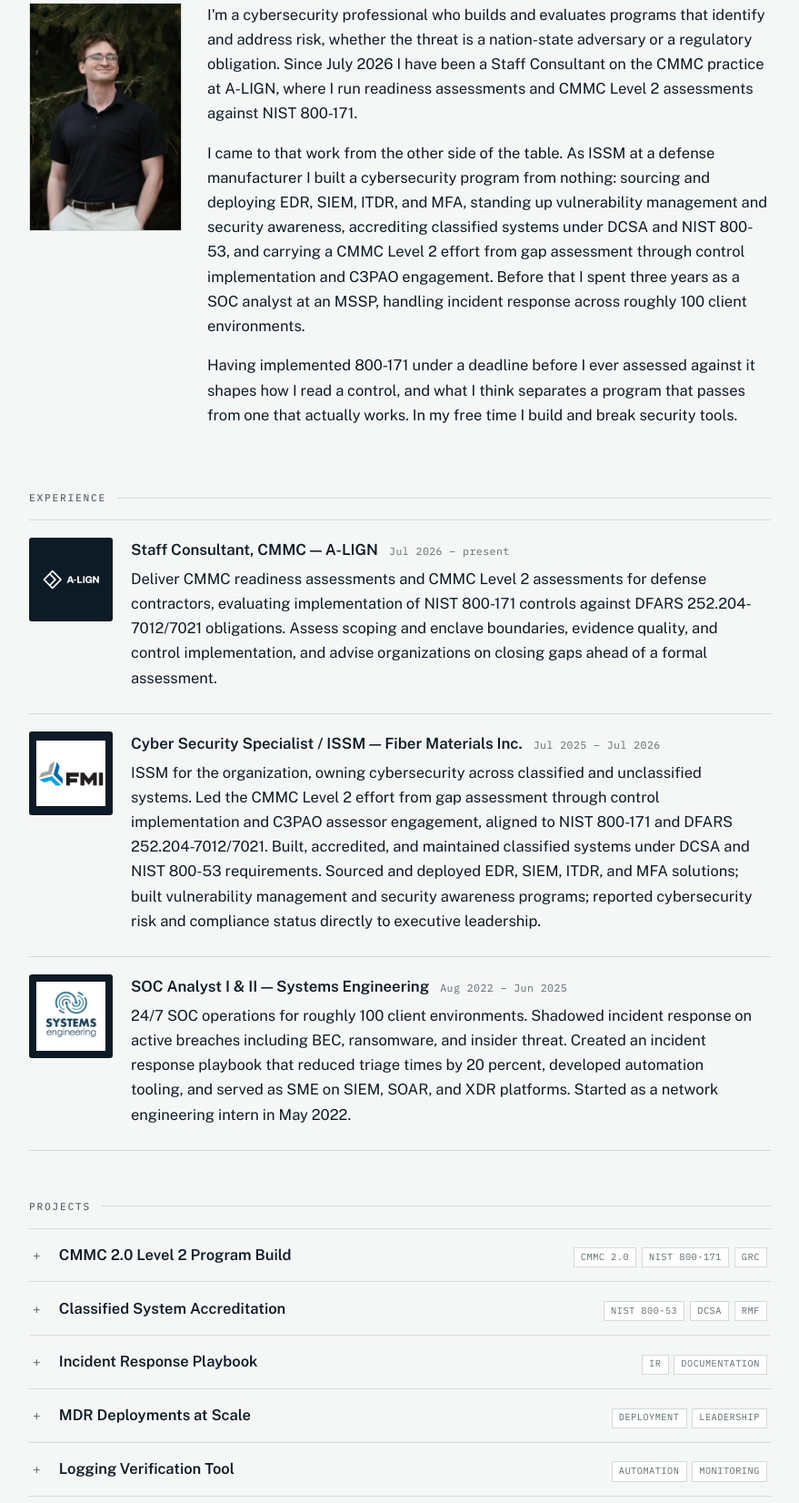
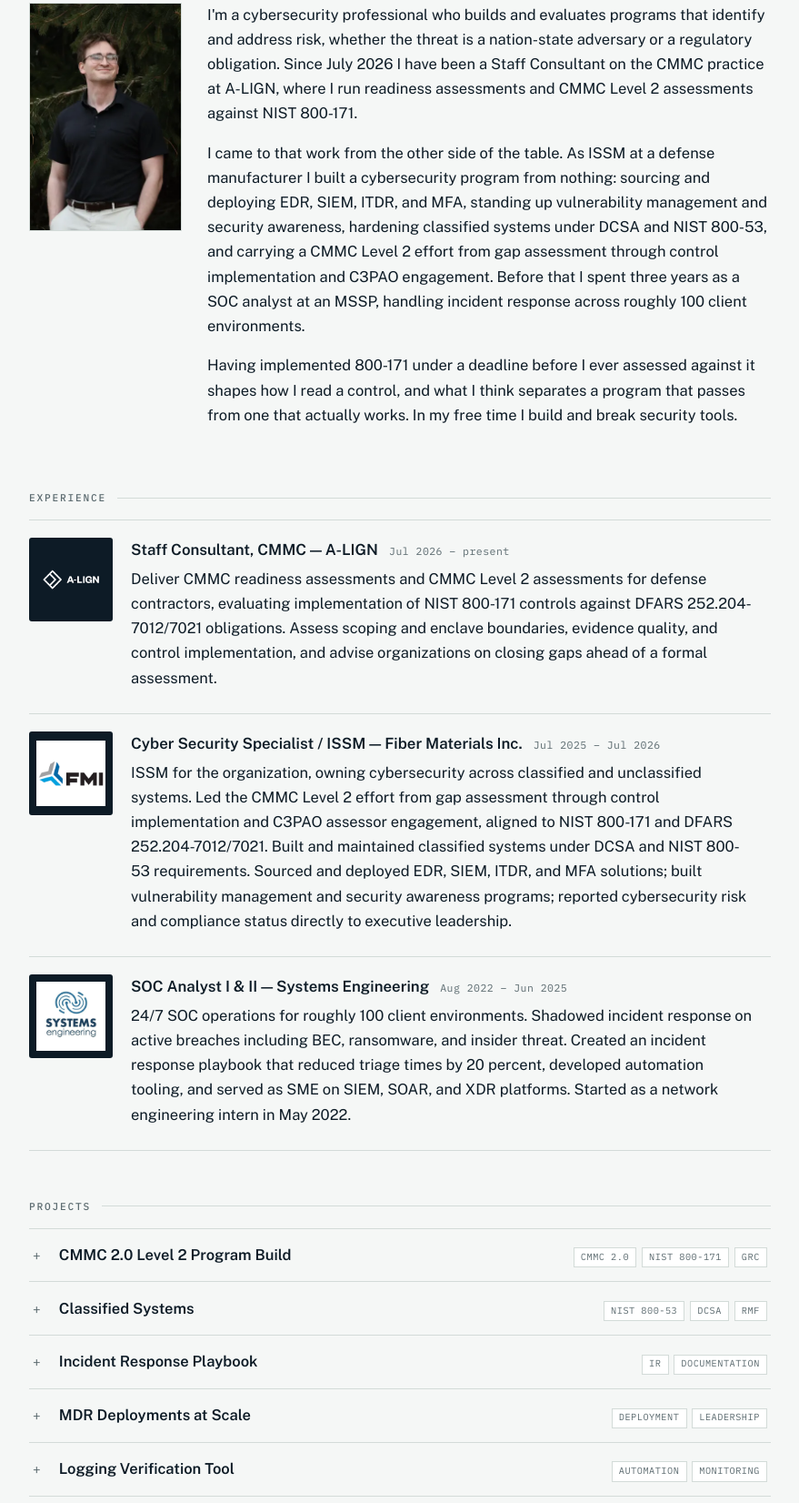
Before and after one commit to theodore-brucker/cybersecurity-portfolio, an Eleventy site: page site/index.njk in a window 1280 px wide. Shown: the part 492-2144 px from the top of the page at 91% size, without its empty margins (200-1079 px from the left). Built offline with nearby package versions, Linux system fonts and the light colour scheme; Eleventy itself is replaced by a stand-in of ours; files that its build step writes are made by us from their sources.

Commit message:
updated class system terminology to reflect work done

```diff
--- a/site/_data/site.js
+++ b/site/_data/site.js
@@ -73,7 +73,7 @@ export default {
   // Opening paragraph of /llms.txt and /llms-full.txt. Every fact in it is stated
   // on the homepage; update both together.
   profileSummary:
-    "Theo Brucker is a cybersecurity professional who builds and assesses security programs. He holds the CISSP, CMMC Certified Professional (CCP), and CompTIA Security+ certifications and a B.S. in Computer Science from the University of Maine. Since July 2026 he has been a Staff Consultant on the CMMC practice at A-LIGN, where he runs CMMC readiness assessments and CMMC Level 2 assessments against NIST SP 800-171. Before that he was the ISSM at a defense manufacturer, where he built the cybersecurity program, carried a CMMC Level 2 effort from gap assessment through C3PAO engagement, and accredited classified systems under DCSA oversight and NIST SP 800-53. Earlier he spent three years as a SOC analyst at a managed security service provider, handling incident response across roughly 100 client environments.",
+    "Theo Brucker is a cybersecurity professional who builds and assesses security programs. He holds the CISSP, CMMC Certified Professional (CCP), and CompTIA Security+ certifications and a B.S. in Computer Science from the University of Maine. Since July 2026 he has been a Staff Consultant on the CMMC practice at A-LIGN, where he runs CMMC readiness assessments and CMMC Level 2 assessments against NIST SP 800-171. Before that he was the ISSM at a defense manufacturer, where he built the cybersecurity program, carried a CMMC Level 2 effort from gap assessment through C3PAO engagement, and hardened classified systems under DCSA oversight and NIST SP 800-53. Earlier he spent three years as a SOC analyst at a managed security service provider, handling incident response across roughly 100 client environments.",
   // Rendered in the footer of every page and at the end of every post.
   disclaimer:
     "The views and opinions expressed on this site are my own. They do not represent the views, positions, or opinions of any current or former employer, client, or affiliated organization. Nothing here is written on behalf of anyone but me, and no content is derived from confidential or client-specific information.",
--- a/site/index.njk
+++ b/site/index.njk
@@ -27,7 +27,7 @@ description: "Personal site of Theo Brucker, a CISSP who builds and assesses cyb
         </picture>
         <div>
             <p>I'm a cybersecurity professional who builds and evaluates programs that identify and address risk, whether the threat is a nation-state adversary or a regulatory obligation. Since July 2026 I have been a Staff Consultant on the CMMC practice at A-LIGN, where I run readiness assessments and CMMC Level 2 assessments against NIST 800-171.</p>
-            <p>I came to that work from the other side of the table. As ISSM at a defense manufacturer I built a cybersecurity program from nothing: sourcing and deploying EDR, SIEM, ITDR, and MFA, standing up vulnerability management and security awareness, accrediting classified systems under DCSA and NIST 800-53, and carrying a CMMC Level 2 effort from gap assessment through control implementation and C3PAO engagement. Before that I spent three years as a SOC analyst at an MSSP, handling incident response across roughly 100 client environments.</p>
+            <p>I came to that work from the other side of the table. As ISSM at a defense manufacturer I built a cybersecurity program from nothing: sourcing and deploying EDR, SIEM, ITDR, and MFA, standing up vulnerability management and security awareness, hardening classified systems under DCSA and NIST 800-53, and carrying a CMMC Level 2 effort from gap assessment through control implementation and C3PAO engagement. Before that I spent three years as a SOC analyst at an MSSP, handling incident response across roughly 100 client environments.</p>
             <p>Having implemented 800-171 under a deadline before I ever assessed against it shapes how I read a control, and what I think separates a program that passes from one that actually works. In my free time I build and break security tools.</p>
         </div>
     </div>
@@ -54,7 +54,7 @@ description: "Personal site of Theo Brucker, a CISSP who builds and assesses cyb
                 <h3>Cyber Security Specialist / ISSM &mdash; Fiber Materials Inc.</h3>
                 <span class="dates">Jul 2025 &ndash; Jul 2026</span>
             </div>
-            <p>ISSM for the organization, owning cybersecurity across classified and unclassified systems. Led the CMMC Level 2 effort from gap assessment through control implementation and C3PAO assessor engagement, aligned to NIST 800-171 and DFARS 252.204-7012/7021. Built, accredited, and maintained classified systems under DCSA and NIST 800-53 requirements. Sourced and deployed EDR, SIEM, ITDR, and MFA solutions; built vulnerability management and security awareness programs; reported cybersecurity risk and compliance status directly to executive leadership.</p>
+            <p>ISSM for the organization, owning cybersecurity across classified and unclassified systems. Led the CMMC Level 2 effort from gap assessment through control implementation and C3PAO assessor engagement, aligned to NIST 800-171 and DFARS 252.204-7012/7021. Built and maintained classified systems under DCSA and NIST 800-53 requirements. Sourced and deployed EDR, SIEM, ITDR, and MFA solutions; built vulnerability management and security awareness programs; reported cybersecurity risk and compliance status directly to executive leadership.</p>
         </div>
     </div>
 
@@ -86,11 +86,11 @@ description: "Personal site of Theo Brucker, a CISSP who builds and assesses cyb
         <details>
             <summary>
                 <span class="indicator" aria-hidden="true"></span>
-                <span class="reg-title">Classified System Accreditation</span>
+                <span class="reg-title">Classified Systems</span>
                 <span class="reg-tags"><span class="tag">NIST 800-53</span><span class="tag">DCSA</span><span class="tag">RMF</span></span>
             </summary>
             <div class="reg-body">
-                <p>As ISSM, built and accredited classified systems under DCSA oversight and NIST 800-53 control requirements, and owned their ongoing security management. Established the risk management processes, documentation, and continuous monitoring needed to maintain accreditation for a defense manufacturer.</p>
+                <p>As ISSM, built and hardened classified systems under DCSA oversight and NIST 800-53 control requirements, and owned their ongoing security management. Established the risk management processes, documentation, and continuous monitoring needed to maintain accreditation for a defense manufacturer.</p>
             </div>
         </details>
         <details>
--- a/site/llms.njk
+++ b/site/llms.njk
@@ -14,7 +14,7 @@ The views on this site are Theo Brucker's own and do not represent any current o
 
 - [About]({{ site.url }}/#about): His background, his current role, and how implementing NIST SP 800-171 as an ISSM before assessing against it shapes his assessment work.
 - [Experience]({{ site.url }}/#experience): Roles at A-LIGN, Fiber Materials Inc., and Systems Engineering, with dates and responsibilities.
-- [Projects]({{ site.url }}/#projects): A CMMC Level 2 program build, classified system accreditation, an incident response playbook, MDR deployments, a logging verification tool, and a machine learning network intrusion detection system.
+- [Projects]({{ site.url }}/#projects): A CMMC Level 2 program build, classified system hardening, an incident response playbook, MDR deployments, a logging verification tool, and a machine learning network intrusion detection system.
 - [Education and certifications]({{ site.url }}/#education): CISSP, CMMC Certified Professional (CCP), CompTIA Security+, and a B.S. in Computer Science from the University of Maine.
 - [Contact]({{ site.url }}/#contact): Email, LinkedIn, and GitHub.
 
```
